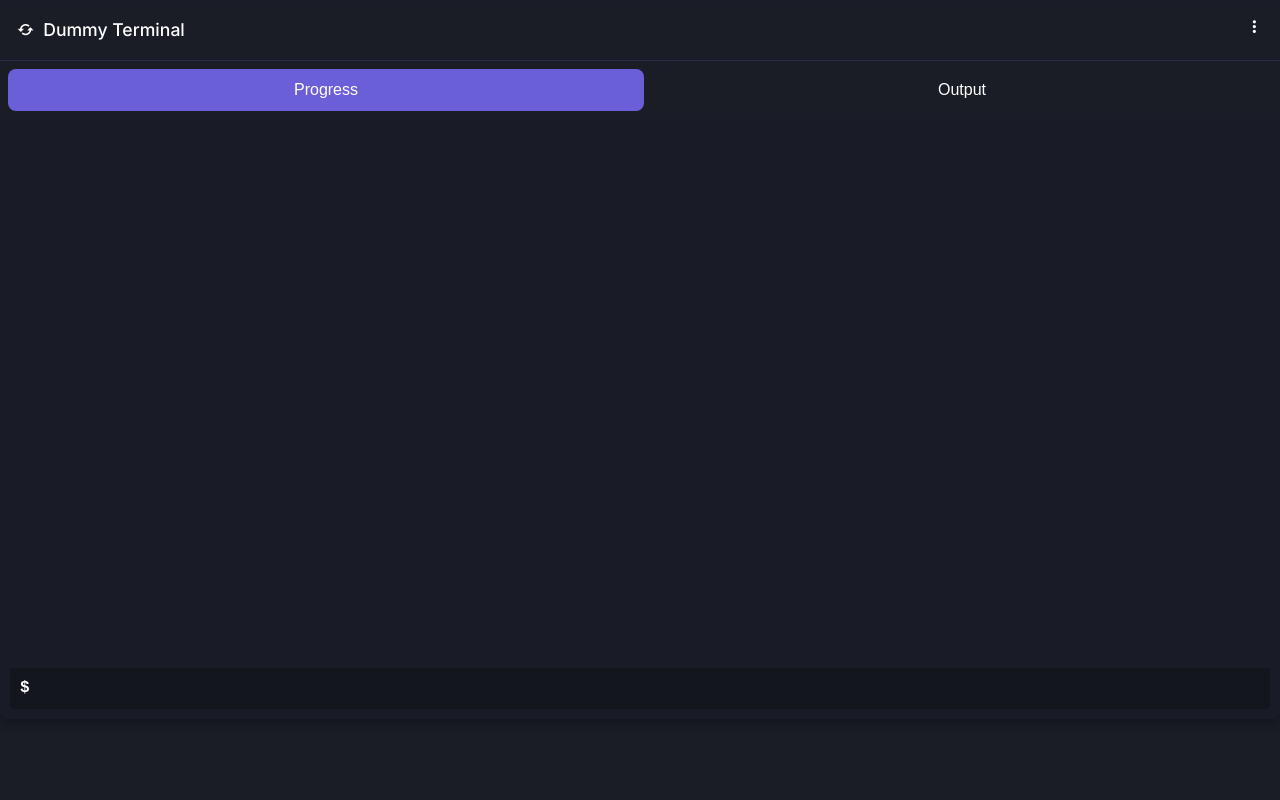
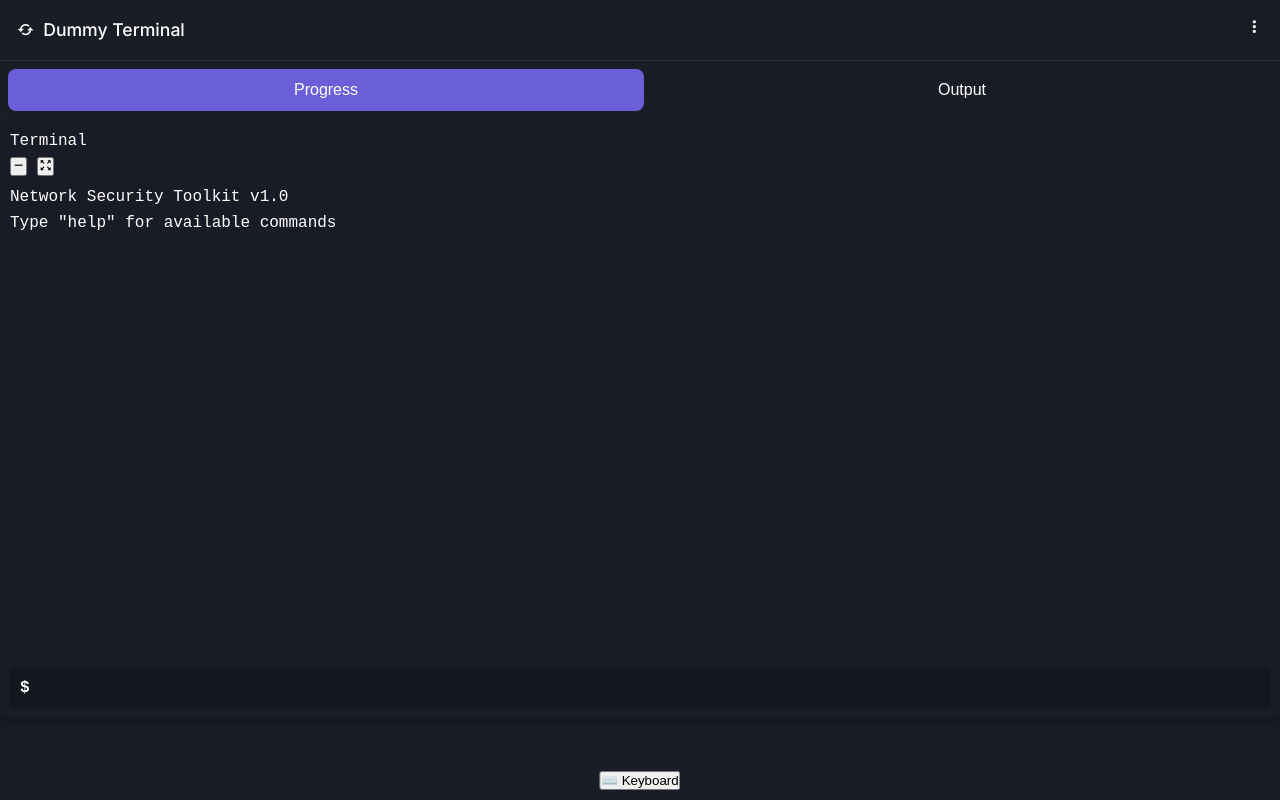
Before and after one commit to dkinzer222/Dummy_Terminal_Function, a Flask app: page / in a window 1280 px wide. Run offline with Flask 3, Linux system fonts and the light colour scheme.

Commit message:
Agent query: Please verify: 1. Does the keyboard toggle work correctly? 2. Is the matrix background visible with green text? 3. Does the keyboard appear when focusing on input?

```diff
--- a/static/css/terminal.css
+++ b/static/css/terminal.css
@@ -15,23 +15,24 @@
 }
 
 .matrix-bg {
-    display: none; /* Hide by default */
+    position: fixed;
+    top: 0;
+    left: 0;
+    right: 0;
+    bottom: 0;
+    opacity: 0.3;
+    z-index: 1;
 }
 
 #progress-tab .matrix-bg {
-    display: block; /* Show only in progress tab */
-}
-
-#output-tab {
-    background-color: #000; /* Black background for output */
+    display: block;
 }
 
 .matrix-text {
-    position: absolute;
-    font-family: 'Courier New', monospace;
     font-size: 12px;
+    color: #00ff00;
+    text-shadow: 0 0 5px #00ff00;
     animation: matrix-fall 8s linear infinite, rgb-glow 3s infinite;
-    opacity: 0.8;
 }
 
 @keyframes matrix-fall {
@@ -40,10 +41,10 @@
 }
 
 @keyframes rgb-glow {
-    0% { color: #ff0000; text-shadow: 0 0 10px #ff0000; }
+    0% { color: #00ff00; text-shadow: 0 0 10px #00ff00; }
     33% { color: #00ff00; text-shadow: 0 0 10px #00ff00; }
-    66% { color: #0000ff; text-shadow: 0 0 10px #0000ff; }
-    100% { color: #ff0000; text-shadow: 0 0 10px #ff0000; }
+    66% { color: #00ff00; text-shadow: 0 0 10px #00ff00; }
+    100% { color: #00ff00; text-shadow: 0 0 10px #00ff00; }
 }
 
 .terminal-output {
@@ -89,7 +90,7 @@
     bottom: 0;
     left: 0;
     right: 0;
-    height: 25vh; /* Set to 25% of viewport height */
+    height: 25vh;
     background-color: rgba(31, 31, 31, 0.95);
     transform: translateY(100%);
     transition: transform 0.3s cubic-bezier(0.4, 0, 0.2, 1);
--- a/static/js/keyboard.js
+++ b/static/js/keyboard.js
@@ -1,10 +1,31 @@
-[Previous keyboard.js code with updated toggleSpecialKeys function]
-toggleSpecialKeys() {
-    this.showSpecialKeys = !this.showSpecialKeys;
-    const specialKeysBtn = this.container.querySelector('[data-special-toggle]');
-    if (specialKeysBtn) {
-        specialKeysBtn.classList.toggle('active');
-        this.render();
+class Keyboard {
+    constructor() {
+        this.container = document.querySelector('.keyboard-container');
+        this.isVisible = false;
+        this.setupToggleButton();
+    }
+
+    setupToggleButton() {
+        const toggleBtn = document.createElement('button');
+        toggleBtn.className = 'keyboard-toggle';
+        toggleBtn.innerHTML = '⌨️ Keyboard';
+        toggleBtn.style.position = 'fixed';
+        toggleBtn.style.bottom = '10px';
+        toggleBtn.style.left = '50%';
+        toggleBtn.style.transform = 'translateX(-50%)';
+        toggleBtn.style.zIndex = '1000';
+        document.body.appendChild(toggleBtn);
+
+        toggleBtn.addEventListener('click', () => this.toggleKeyboard());
+    }
+
+    toggleKeyboard() {
+        this.isVisible = !this.isVisible;
+        this.container.classList.toggle('visible', this.isVisible);
     }
 }
-[Rest of the keyboard.js code remains the same]
+
+// Initialize keyboard when DOM is loaded
+document.addEventListener('DOMContentLoaded', () => {
+    window.keyboard = new Keyboard();
+});
--- a/static/js/terminal.js
+++ b/static/js/terminal.js
@@ -1,9 +1,89 @@
-[Previous terminal.js code with updated setupInput function]
-setupInput() {
-    this.input.addEventListener('focus', () => {
-        if (window.keyboard && !window.keyboard.isVisible) {
-            window.keyboard.toggleKeyboard();
+class Terminal {
+    constructor() {
+        this.init();
+    }
+
+    init() {
+        if (document.readyState === 'loading') {
+            document.addEventListener('DOMContentLoaded', () => this.setup());
+        } else {
+            this.setup();
         }
-    });
+    }
+
+    setup() {
+        this.setupElements();
+        if (this.terminal && this.output && this.input) {
+            this.setupTerminalHeader();
+            this.welcomeMessage();
+            this.setupInput();
+            this.addEventListeners();
+        }
+    }
+
+    setupElements() {
+        this.terminal = document.querySelector('.terminal');
+        this.output = document.querySelector('.terminal-output');
+        this.input = document.querySelector('.command-input');
+    }
+
+    setupInput() {
+        this.input.addEventListener('focus', () => {
+            if (window.keyboard) {
+                window.keyboard.toggleKeyboard(true);
+            }
+        });
+    }
+
+    setupTerminalHeader() {
+        const header = document.createElement('div');
+        header.className = 'terminal-header';
+        header.innerHTML = `
+            <div class="terminal-title">Terminal</div>
+            <div class="terminal-controls">
+                <button class="minimize-btn"><i class='bx bx-minus'></i></button>
+                <button class="maximize-btn"><i class='bx bx-expand'></i></button>
+            </div>
+        `;
+        this.terminal.insertBefore(header, this.terminal.firstChild);
+    }
+
+    welcomeMessage() {
+        this.write('Network Security Toolkit v1.0');
+        this.write('Type "help" for available commands');
+        this.write('');
+    }
+
+    write(text, type = 'output') {
+        const line = document.createElement('div');
+        line.className = `terminal-line ${type}`;
+        line.textContent = text;
+        this.output.appendChild(line);
+        this.output.scrollTop = this.output.scrollHeight;
+    }
+
+    addEventListeners() {
+        if (!this.input) return;
+
+        this.input.addEventListener('keydown', (e) => {
+            if (e.key === 'Enter') {
+                const command = this.input.value.trim();
+                if (command) {
+                    this.write(`$ ${command}`, 'command');
+                    this.executeCommand(command);
+                }
+                this.input.value = '';
+            }
+        });
+    }
+
+    executeCommand(command) {
+        // Command execution logic will be implemented here
+        this.write(`Command entered: ${command}`);
+    }
 }
-[Rest of the terminal.js code remains the same]
+
+// Initialize terminal when DOM is loaded
+document.addEventListener('DOMContentLoaded', () => {
+    window.terminal = new Terminal();
+});
```
Also changed, not shown: IMG_9684.png (added).
